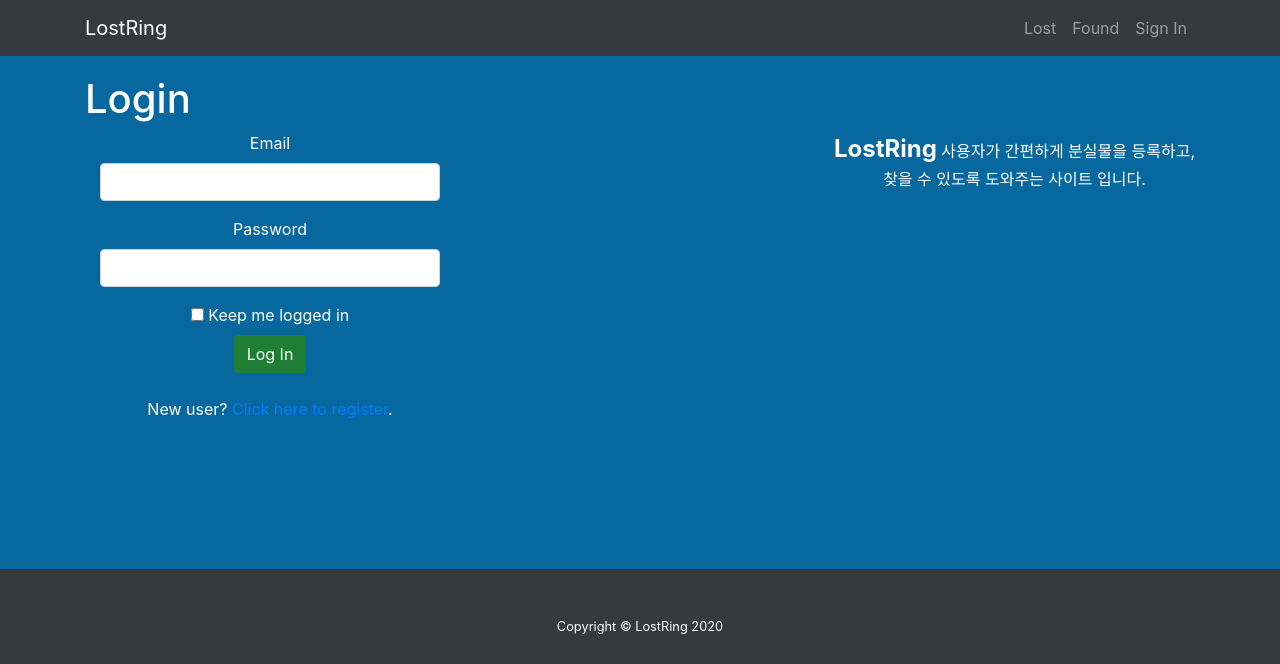
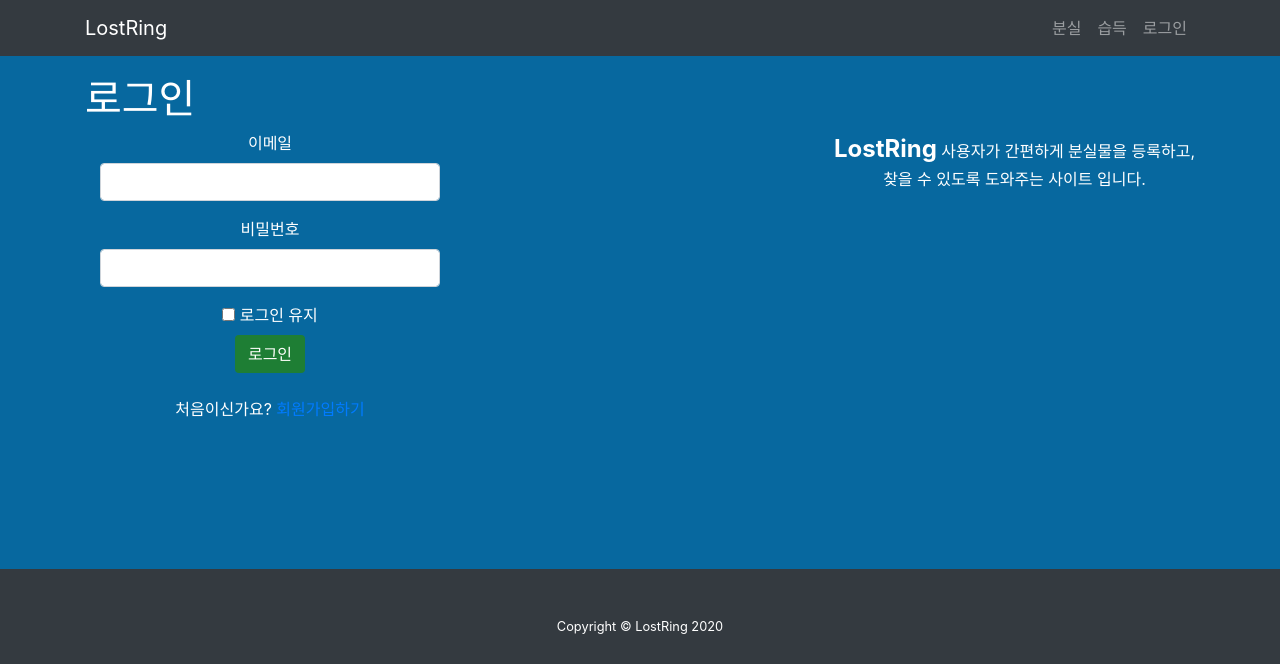
Before and after one commit to chlyoo/lostring, a Flask app: page /auth/login in a window 1280 px wide. Shown: the top 664 px of the page. Run offline with Flask 2, Linux system fonts and the light colour scheme; some libraries are stand-ins or nearby versions.

Commit message:
eng to kor

```diff
--- a/auth/forms.py
+++ b/auth/forms.py
@@ -7,30 +7,30 @@ from app import db
 
 
 class LoginForm(FlaskForm):
-    email = StringField('Email', validators=[DataRequired(), Length(1, 64), Email()])
-    password = PasswordField('Password', validators=[DataRequired()])
-    remember_me = BooleanField('Keep me logged in')
-    submit = SubmitField('Log In')
+    email = StringField('이메일', validators=[DataRequired(), Length(1, 64), Email()])
+    password = PasswordField('비밀번호', validators=[DataRequired()])
+    remember_me = BooleanField('로그인 유지')
+    submit = SubmitField('로그인')
 
 
 class RegistrationForm(FlaskForm):
-    email = StringField('Email', validators=[DataRequired(), Length(1, 64), Email()])
+    email = StringField('이메일', validators=[DataRequired(), Length(1, 64), Email()])
 
-    name = StringField('Username',
+    name = StringField('이름',
                        validators=[DataRequired(), Length(1, 64), Regexp('^[가-힣A-Za-z][가-힣A-Za-z0-9_.]*$', 0,
                                                                              'Usernames must have only letters, '
                                                                              'numbers, dots or underscores')])
-    password = PasswordField('Password', validators=[DataRequired(),
+    password = PasswordField('비밀번호', validators=[DataRequired(),
                                                      EqualTo('password2',
                                                              message='Passwords must match.')])
-    password2 = PasswordField('Confirm password', validators=[DataRequired()])
-    submit = SubmitField('Register')
+    password2 = PasswordField('비밀번호 확인', validators=[DataRequired()])
+    submit = SubmitField('회원가입')
 
     def validate_email(self, field):
         collection = db.get_collection('users')
         results = collection.find_one({'id': field.data})
         if results is not None:
-            raise ValidationError('Email already registered.')
+            raise ValidationError('이미 등록된 이메일 입니다.')
         pass
 
     # def validate_username(self, field):
--- a/templates/auth/login.html
+++ b/templates/auth/login.html
@@ -5,7 +5,7 @@
     <link rel="stylesheet"
       href="{{url_for('static', filename='style.css')}}">
 <div class="page-header" align="left">
-    <h1>Login</h1>
+    <h1>로그인</h1>
 </div>
     <div class="float-md-right" >
         <strong style="font-size: x-large">LostRing</strong> 사용자가 간편하게 분실물을 등록하고,<br>
@@ -16,7 +16,7 @@
     {{ wtf.quick_form(form) }}
      <br>
 
-    <p>New user? <a href="{{ url_for('auth.register') }}">Click here to register</a>.</p>
+    <p>처음이신가요? <a href="{{ url_for('auth.register') }}">회원가입하기</a></p>
 
 </div>
 
--- a/templates/auth/register.html
+++ b/templates/auth/register.html
@@ -6,7 +6,7 @@
     <link rel="stylesheet"
       href="{{url_for('static', filename='style.css')}}">
 <div class="page-header" align="left">
-    <h1>Register</h1>
+    <h1>회원가입</h1>
 </div>
 <div class="col-md-4">
     {{ wtf.quick_form(form) }}
--- a/templates/bootstrap/templ.html
+++ b/templates/bootstrap/templ.html
@@ -25,13 +25,13 @@
             <div class="collapse navbar-collapse" id="navbarResponsive">
                 <ul class="nav navbar-nav ml-auto">
                     <li class="nav-item"></li>
-                    <li class="nav-item"><a class="nav-link" href="{{ url_for('lostfound.show_lost') }}">Lost</a></li>
-                    <li class="nav-item"><a class="nav-link" href="{{ url_for('lostfound.show_found') }}">Found</a></li>
+                    <li class="nav-item"><a class="nav-link" href="{{ url_for('lostfound.show_lost') }}">분실</a></li>
+                    <li class="nav-item"><a class="nav-link" href="{{ url_for('lostfound.show_found') }}">습득</a></li>
                     {% if current_user.is_authenticated %}
-                        <li class="nav-item"><a class="nav-link" href="{{ url_for('lostfound.my_page') }}">Mypage</a></li>
-                        <li class="nav-item"><a class="nav-link" href="{{ url_for('auth.logout') }}">Sign Out</a></li>
+                        <li class="nav-item"><a class="nav-link" href="{{ url_for('lostfound.my_page') }}">마이페이지</a></li>
+                        <li class="nav-item"><a class="nav-link" href="{{ url_for('auth.logout') }}">로그아웃</a></li>
                     {% else %}
-                        <li class="nav-item"><a class="nav-link" href="{{ url_for('auth.login') }}">Sign In</a></li>
+                        <li class="nav-item"><a class="nav-link" href="{{ url_for('auth.login') }}">로그인</a></li>
                     {% endif %}
                 </ul>
             </div>
```
